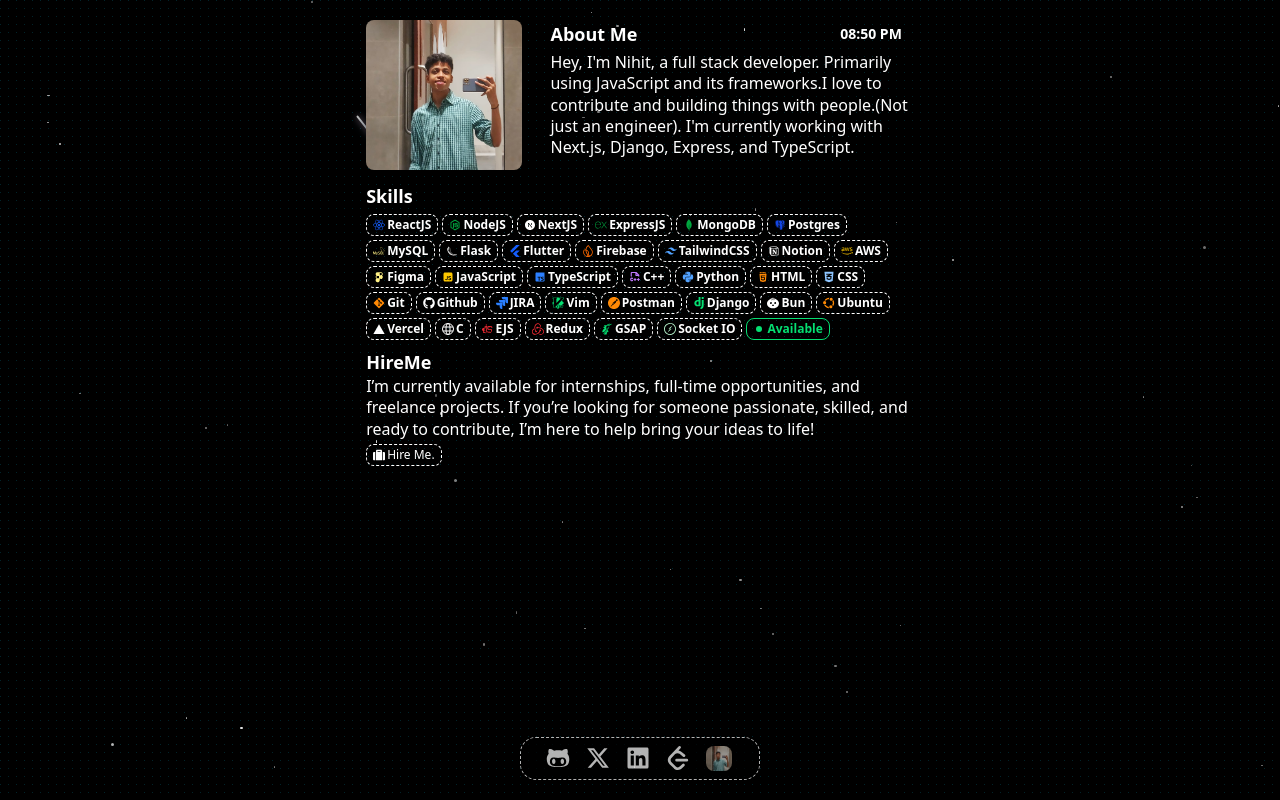
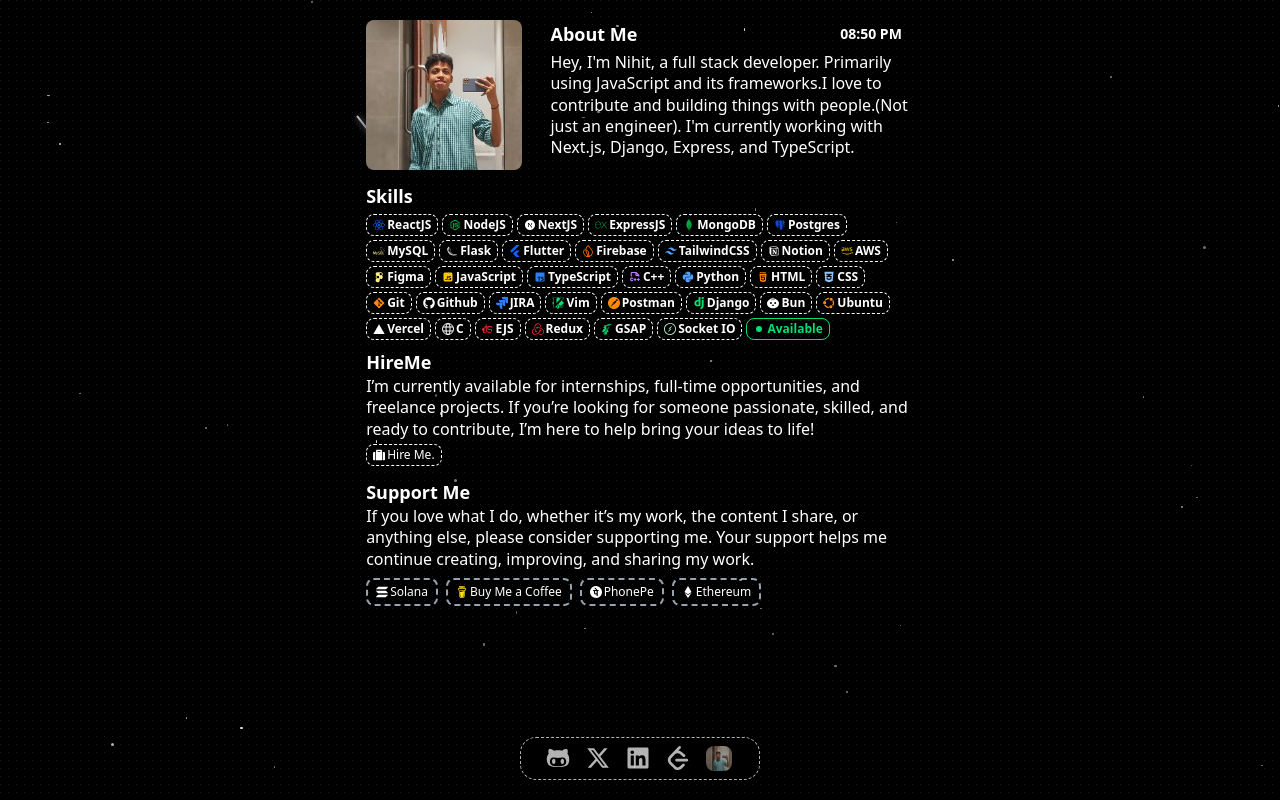
Before and after one commit to nee-hit476/Portfolio47, a React (Vite) app: page / in a window 1280 px wide. Built offline with nearby package versions, Linux system fonts and the light colour scheme.

Commit message:
Added SupportMe components

```diff
--- a/src/App.tsx
+++ b/src/App.tsx
@@ -1,4 +1,4 @@
-import {Skills, InfoCard, Navbar, HireMe, ShootingStars} from "./components"
+import {Skills, InfoCard, Navbar, HireMe, ShootingStars, SupportMe} from "./components"
 import {NihitAbout} from "./Data/Personal"
 import {HireNihit} from "./Data/Personal"
 
@@ -22,6 +22,7 @@ export default function App() {
       <HireMe
         htmlContent={HireNihit}
       />
+      <SupportMe/>
       <Navbar/>
     </div>
   );
--- a/src/Data/Personal.ts
+++ b/src/Data/Personal.ts
@@ -6,8 +6,11 @@ const HireNihit: string = `<p>I’m currently available for internships, full-ti
 
 const ProfilePicture = nihit;
 
+const NihitSupport = `<p>If you love what I do, whether it’s my work, the content I share, or anything else, please consider supporting me. Your support helps me continue creating, improving, and sharing my work.</p>`
+
 export {
     NihitAbout,
     ProfilePicture,
-    HireNihit
+    HireNihit,
+    NihitSupport
 }
--- a/src/components/PagesInitials/HireMe.tsx
+++ b/src/components/PagesInitials/HireMe.tsx
@@ -2,8 +2,6 @@ import SectionTitle from "../SectionTitle";
 import { AnimatedWrapper } from "../utils/AnimatedWrapper";
 import {motion} from "framer-motion";
 import { FaSuitcase } from "react-icons/fa";
-
-
 
 interface HireMeProps {
     htmlContent?: string,
@@ -11,7 +9,7 @@ interface HireMeProps {
     className?: string
 }
 
-// Hire me tsx
+// Hire me tsx => hire me button => would have an cv
 const HireMe = (props: HireMeProps) => {
 
     return (
--- a/src/components/PagesInitials/InfoCard.tsx
+++ b/src/components/PagesInitials/InfoCard.tsx
@@ -17,13 +17,13 @@ const InfoCard = ({htmlContent, children, className}: InfoCardProps) => {
 
     return (
     <AnimatedWrapper className={className} >
-                <img
-                src={ProfilePicture}
-                alt="pfp"
-                className="rounded-lg h-[200px] w-[97%] hidden sm:h-[150px] sm:block sm:m-auto sm:mr-7"
+                {
+                    ProfilePicture && <img
+                    src={ProfilePicture}
+                    alt="pfp"
+                    className="rounded-lg h-[200px] w-[97%] hidden sm:h-[150px] sm:block sm:m-auto sm:mr-7"
                 />
-
-
+                }
 
                 <div>
                     <div className="flex flex-row-reverse items-center justify-between mb-1">
--- /dev/null
+++ b/src/components/PagesInitials/Projects.tsx
@@ -0,0 +1,12 @@
+import { AnimatedWrapper } from "../utils/AnimatedWrapper"
+
+
+const Projects = () => {
+    return (
+        <AnimatedWrapper>
+            h1
+        </AnimatedWrapper>
+    )
+}
+
+export default Projects
--- a/src/components/PagesInitials/Skills.tsx
+++ b/src/components/PagesInitials/Skills.tsx
@@ -33,7 +33,7 @@ const Skills: React.FC = () => {
             onMouseEnter={() => setIsOpen(true)}
             onMouseLeave={() => setIsOpen(false)}
             className={`py-0.5 px-1.5 flex items-center gap-0.5 text-xs border rounded-lg border-dashed
-            hover:z-1 hover:scale-150 transition-transform duration-200 ease-in-out
+            hover:z-1 hover:scale-150 hover:bg-gray-700 transition-transform duration-200 ease-in-out
             ${!isOpen ? "overflow-hidden" : ""}`}
 
           >
--- a/src/components/PagesInitials/SupportMe.tsx
+++ b/src/components/PagesInitials/SupportMe.tsx
@@ -1,10 +1,29 @@
 import { SiBuymeacoffee, SiSolana, SiPhonepe} from "react-icons/si";
 import {FaEthereum } from "react-icons/fa";
+import {SectionTitle} from "../index"
+import { NihitSupport } from "../../Data/Personal";
+import { AnimatedWrapper } from "../utils/AnimatedWrapper"
+import {motion} from "framer-motion";
 
 const SupportMe = () => {
 
+
     return(
-        <section className="flex flex-row items-center gap-2">
+        <AnimatedWrapper className="flex flex-col justify-start w-full lg:max-w-[43.3333%]">
+            <SectionTitle title="Support Me"/>
+            {NihitSupport ? (
+                <motion.div
+                    layout
+                    initial={{ width: 40 }}
+                    animate={{ width: "auto" }}
+                    transition={{ duration: 0.6 }}
+                    dangerouslySetInnerHTML={{ __html: NihitSupport }}
+                    className="text-[1rem]"
+                    />
+            ) : (
+                NihitSupport
+            )}
+        <section className="flex flex-row items-center gap-2 py-2">
             <a href="" className="flex flex-row gap-0.5 items-center border-2 py-1 px-2 border-gray-400 rounded-lg text-xs hover:bg-gray-700 border-dashed">
                 <SiSolana />
                 <span>Solana</span>
@@ -34,6 +53,7 @@ const SupportMe = () => {
                 <span>Ethereum</span>
             </a>
         </section>
+        </AnimatedWrapper>
     )
 }
 
--- a/src/components/index.ts
+++ b/src/components/index.ts
@@ -8,6 +8,7 @@ import {AnimatedWrapper} from "./utils/AnimatedWrapper"
 import Navbar from "./PagesInitials/Navbar"
 import HireMe  from "./PagesInitials/HireMe";
 import ShootingStars from "./PagesInitials/ShootingStars";
+import Projects from "./PagesInitials/Projects";
 
 export {
     Available,
@@ -19,5 +20,6 @@ export {
     InfoCard,
     Navbar,
     HireMe,
-    ShootingStars
+    ShootingStars,
+    Projects
 }
```
